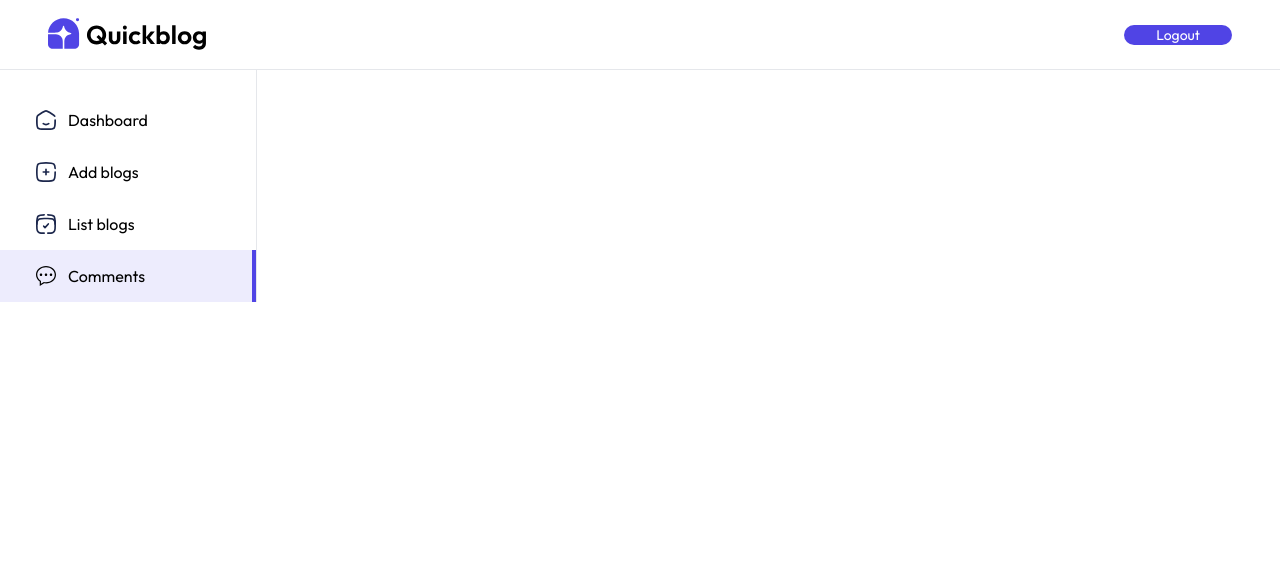
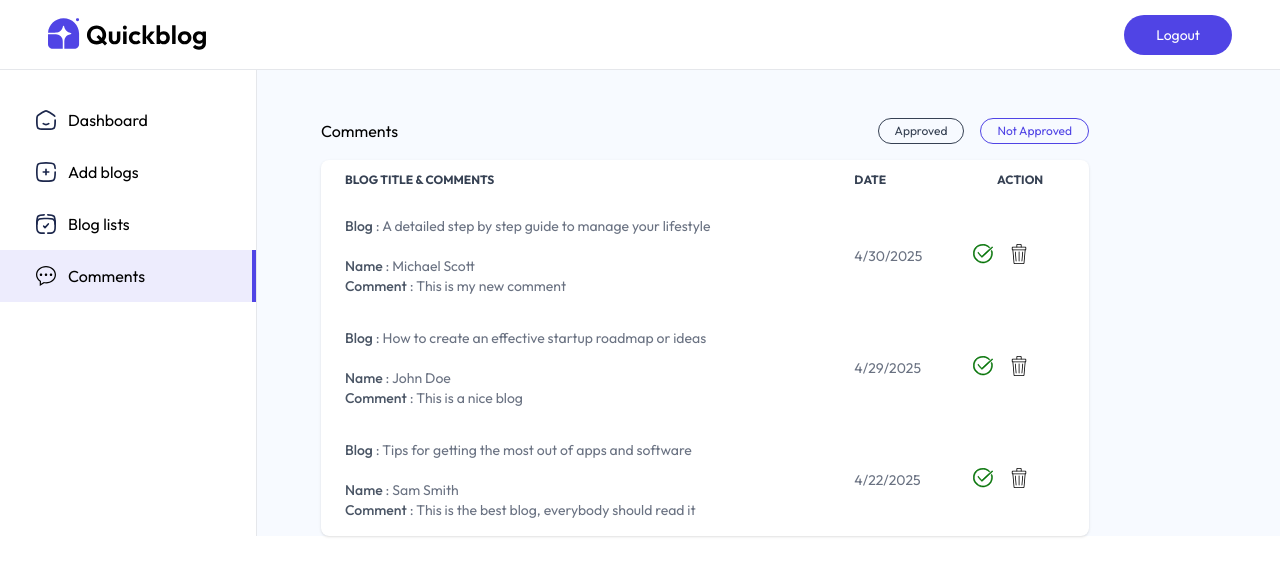
Before and after one commit to faroutnerd/QuickBlog, a React (Vite) app in the folder client/: page /admin/comments in a window 1280 px wide. Shown: the top 576 px of the page. Built offline with nearby package versions, Linux system fonts and the light colour scheme.

Commit message:
static frontent completed

```diff
--- a/client/package.json
+++ b/client/package.json
@@ -13,6 +13,7 @@
     "@tailwindcss/vite": "^4.1.11",
     "moment": "^2.30.1",
     "motion": "^12.23.6",
+    "quill": "^2.0.3",
     "react": "^19.1.0",
     "react-dom": "^19.1.0",
     "react-router-dom": "^7.7.0",
--- a/client/src/App.jsx
+++ b/client/src/App.jsx
@@ -8,6 +8,8 @@ import AddBlog from './pages/admin/AddBlog'
 import ListBlog from './pages/admin/ListBlog'
 import Comments from './pages/admin/Comments'
 import Login from './components/admin/Login'
+
+import 'quill/dist/quill.snow.css'
 
 
 const App = () => {
--- /dev/null
+++ b/client/src/components/admin/CommentTableItem.jsx
@@ -0,0 +1,39 @@
+import React from 'react'
+import { assets } from '../../assets/assets';
+
+const CommentTableItem = ({comment, fetchComments}) => {
+
+    const {blog, createdAt, _id} = comment;
+    const BlogDate = new Date(createdAt);
+
+  return (
+    <tr className='order-y border-gray-300'>
+
+        <td className='px-6 py-4'>
+            <b className='font-medium text-gray-600'>Blog</b> : {blog.title}
+            <br />
+            <br />
+            <b className='font-medium text-gray-600'>Name</b> : {comment.name}
+            <br />
+            <b className='font-medium text-gray-600'>Comment</b> : {comment.content}
+        </td>
+
+        <td className='px-6 py-4 max:sm-hidden'>
+            {BlogDate.toLocaleDateString()}
+        </td>
+
+        <td>
+            <div className='inline-flex items-center gap-4'>
+                {!comment.isApproved ?
+                <img src={assets.tick_icon} alt="" className='w-5 hover:scale-110 transition-all cursor-pointer'/>
+                : <p className='text-xs border border-green-600 bg-green-100 text-green-600 rounded-full px-3 py-1'>Approved</p>
+                }
+                <img src={assets.bin_icon} alt=""  className='w-5 hover:scale-110 transition-all cursor-pointer'/>
+            </div>
+        </td>
+
+    </tr>
+  )
+}
+
+export default CommentTableItem
--- a/client/src/components/admin/Sidebar.jsx
+++ b/client/src/components/admin/Sidebar.jsx
@@ -18,7 +18,7 @@ const Sidebar = () => {
 
       <NavLink end={true} to='/admin/listBlog' className={({isActive}) => `flex items-center gap-3 py-3.5 px-3 md:px-9 md:min-w-64 cursor-pointer ${isActive && "bg-primary/10 border-r-4 border-primary"}`}>
         <img src={assets.list_icon} alt="" className='min-w-4 w-5' />
-        <p className='hidden md:inline-block'>List blogs</p>
+        <p className='hidden md:inline-block'>Blog lists</p>
       </NavLink>
 
       <NavLink end={true} to='/admin/comments' className={({isActive}) => `flex items-center gap-3 py-3.5 px-3 md:px-9 md:min-w-64 cursor-pointer ${isActive && "bg-primary/10 border-r-4 border-primary"}`}>
--- a/client/src/pages/admin/AddBlog.jsx
+++ b/client/src/pages/admin/AddBlog.jsx
@@ -1,10 +1,72 @@
-import React from 'react'
+import React, { useEffect, useRef, useState } from 'react'
+import { assets, blogCategories } from '../../assets/assets'
+
+import Quill from 'quill';
 
 const AddBlog = () => {
+
+  const editorRef = useRef(null);
+  const quillRef = useRef(null);
+
+  const [image, setImage] = useState(false);
+  const [title, setTitle] = useState('');
+  const [subTitle, setSubTitle] = useState('');
+  const [category, setCategory] = useState('Startup');
+  const [isPublished, setIsPublished] = useState(false);
+
+  const generateContent = async (e) => {
+
+  }
+
+  const onSubmitHandler = async (e) => {
+    e.preventDefault();
+  }
+
+  useEffect(() => {
+    // Initiate only once
+    if(!quillRef.current && editorRef.current) {
+      quillRef.current = new Quill(editorRef.current, {theme: 'snow'})
+    }
+  }, [])
+
   return (
-    <div>
+    <form onSubmit={onSubmitHandler} className='flex-1 bg-blue-50/50 text-gray-600 h-full overflow-scroll'>
+      <div className='bg-white w-full max-w-3xl p-4 md:p-10 sm:m-10 shadow rounded'>
+        <p>Upload thumbnail</p>
+        <label htmlFor="image">
+          <img src={!image ? assets.upload_area : URL.createObjectURL(image)} alt="" className='mt-2 h-16 rounded cursor-pointer' />
+          <input onChange={(e) => setImage(e.target.files[0])} type="file" id='image' hidden required />
+        </label>
 
-    </div>
+        <p className='mt-4'>Blog title</p>
+        <input type="text" placeholder='Type here' required className='w-full max-w-lg p-2 border border-gray-300 outline-none rounded' onChange={(e) => setTitle(e.target.value)} value={title}/>
+
+        <p className='mt-4'>Sub title</p>
+        <input type="text" placeholder='Type here' required className='w-full max-w-lg p-2 border border-gray-300 outline-none rounded' onChange={(e) => setSubTitle(e.target.value)} value={subTitle}/>
+
+        <p className='mt-4'>Blog Description</p>
+        <div className='max-w-lg h-74 pb-16 sm:pb-10 pt-2 relative'>
+          <div ref={editorRef}></div>
+          <button type="button" onCanPlay={generateContent} className='absolute bottom-1 right-2 ml-2 text-xs text-white bg-black/70 px-4 py-1.5 rounded hover:underline cursor-pointer'>Generate with AI</button>
+        </div>
+
+        <p className='mt-4'>Blog Category</p>
+        <select onChange={(e) => setCategory(e.target.value)} name='category' className='mt-2 px-3 py-2 border text-gray-500 border-gray-300 outline-none rounded'>
+          <option value="">Select Category</option>
+          {blogCategories.map((item, index) =>{
+            return <option key={index} value={item}>{item}</option>
+          })}
+        </select>
+
+        <div className='flex gap-2 mt-4'>
+          <p>Publish Now</p>
+          <input type="checkbox" checked={isPublished} className='scale-125 cursor-pointer' onChange={(e) => setIsPublished(e.target.checked)} />
+        </div>
+
+        <button type="submit" className='mt-8 w-40 h-10 bg-primary text-white rounded cursor-pointer text-sm'>Add Blog</button>
+
+      </div>
+    </form>
   )
 }
 
--- a/client/src/pages/admin/Comments.jsx
+++ b/client/src/pages/admin/Comments.jsx
@@ -1,8 +1,54 @@
-import React from 'react'
+import React, { useEffect, useState } from 'react'
+import { comments_data } from '../../assets/assets';
+import CommentTableItem from '../../components/admin/CommentTableItem';
 
 const Comments = () => {
+
+  const [comments, setComments] = useState([]);
+  const [filter, setFilter] = useState('Not Approved');
+
+  const fetchComments = async () => {
+    setComments(comments_data);
+  }
+
+  useEffect(() => {
+    fetchComments();
+  }, [])
+
   return (
-    <div>
+    <div className='flex-1 pt-5 px-5 sm:pt-12 sm:pl-16 bg-blue-50/50'>
+      <div className="flex justify-between items-center max-w-3xl">
+        <h1>Comments</h1>
+        <div className="flex gap-4">
+
+          <button onClick={() => setFilter('Approved')} className={`shadow-custom-sm border rounded-full px-4 py-1 cursor-pointer text-xs ${filter === 'Approved' ? 'text-primary' : 'text-gray-700'}`}>Approved</button>
+
+          <button onClick={() => setFilter('Not Approved')} className={`shadow-custom-sm border rounded-full px-4 py-1 cursor-pointer text-xs ${filter === 'Not Approved' ? 'text-primary' : 'text-gray-700'}`}>Not Approved</button>
+
+        </div>
+      </div>
+
+      <div className="relative max-w-3xl overflow-x-auto bg-white shadow rounded-lg scrollbar-hide mt-4">
+        <table className='w-full text-sm text-gray-500'>
+
+          <thead className='text-xs text-gray-700 text-left uppercase'>
+            <tr>
+              <th scope='col' className='px-6 py-3'>Blog Title & Comments</th>
+              <th scope='col' className='px-6 py-3 max:sm-hidden'>Date</th>
+              <th scope='col' className='px-6 py-3'>Action</th>
+            </tr>
+          </thead>
+
+          <tbody>
+            {comments.filter((comment) => {
+              if(filter === 'Approved') return comment.isApproved === true;
+              return comment.isApproved === false
+            })
+            .map((comment, index)=> <CommentTableItem key={comment._id} comment={comment} index={index+1} fetchComments={fetchComments} />)}
+          </tbody>
+
+        </table>
+      </div>
 
     </div>
   )
--- a/client/src/pages/admin/Layout.jsx
+++ b/client/src/pages/admin/Layout.jsx
@@ -15,7 +15,7 @@ const Layout = () => {
     <>
       <div className="flex justify-between items-center py-2 h-[70px] px-4 sm:px-12 border-b border-gray-200">
         <img src={assets.logo} alt="" className='w-32 sm:w-40 cursor-pointer' onClick={()=> navigate('/')} />
-        <button onClick={logout} className='text-sm px-8 bg-primary text-white rounded-full cursor-pointer'>Logout</button>
+        <button onClick={logout} className='text-sm px-8 bg-primary text-white rounded-full cursor-pointer py-2.5'>Logout</button>
       </div>
 
       <div className="flex h-[calc(100vh-70px)">
--- a/client/src/pages/admin/ListBlog.jsx
+++ b/client/src/pages/admin/ListBlog.jsx
@@ -1,8 +1,44 @@
-import React from 'react'
+import React, { useEffect, useState } from 'react'
+import { blog_data } from '../../assets/assets';
+import BlogTableItem from '../../components/admin/BlogTableItem';
 
 const ListBlog = () => {
+
+  const [blogs, setBlog] = useState([]);
+
+  const fetchBlogs = async () => {
+    setBlog(blog_data)
+  }
+
+  useEffect(() => {
+    fetchBlogs();
+  }, [])
+
   return (
-    <div>
+    <div className='flex-1 pt-5 px-5 sm:pt-12 sm:pl-16 bg-blue-50/50'>
+
+      <h1>All blogs</h1>
+
+       <div className="relative h-4/5 mt-4 max-w-4xl overflow-x-auto shadow rounded-lg scrollbar-hide bg-white">
+        <table className='w-full text-sm text-gray-500'>
+          <thead className='text-xs text-gray-600 text-left uppercase'>
+            <tr>
+              <th scope='col' className='px-2 py-4 xl:px-6'>#</th>
+              <th scope='col' className='px-2 py-4'>Blog Title</th>
+              <th scope='col' className='px-2 py-4 max-sm:hidden'>Date</th>
+              <th scope='col' className='px-2 py-4 max-sm:hidden'>Status</th>
+              <th scope='col' className='px-2 py-4'>Actions</th>
+            </tr>
+          </thead>
+
+          <tbody>
+            {blogs
+              .map((blog, index) => {
+                return <BlogTableItem key={blog._id} blog={blog} fetchBlogs={fetchBlogs} index={index + 1} />
+            })}
+          </tbody>
+        </table>
+      </div>
 
     </div>
   )
```
Also changed, not shown: 1 other file (tests, documents, lock files or other folders).
